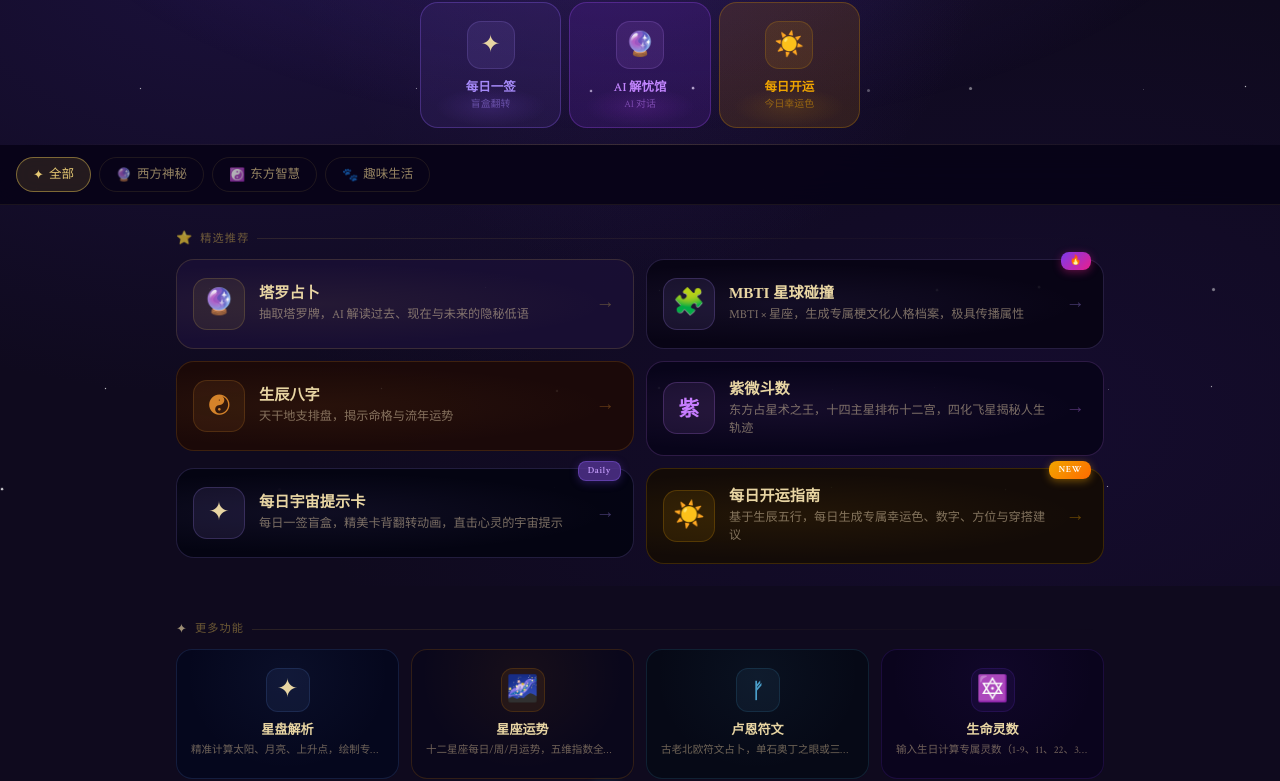
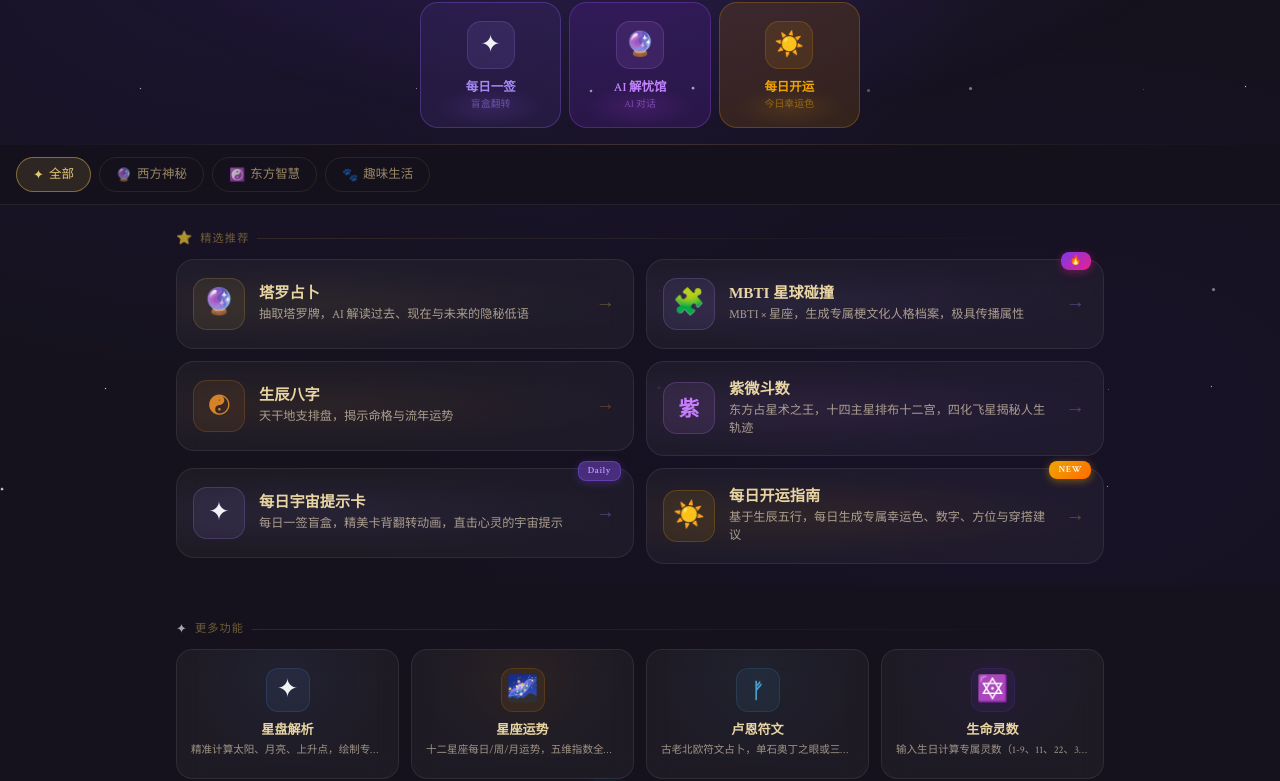
Before and after one commit to lymlililala/aiastrum, a Next.js app: page / in a window 1280 px wide. Shown: the part 214-995 px from the top of the page. Built offline with nearby package versions, Linux system fonts and the light colour scheme.

Commit message:
ui: 全站配色优化 — 护眼深灰紫背景 + Glassmorphism 卡片 + 提亮文字对比度

```diff
--- a/src/app/layout.tsx
+++ b/src/app/layout.tsx
@@ -89,7 +89,7 @@
             left: star.left,
             width: star.size,
             height: star.size,
-            opacity: 0.4,
+            opacity: 0.25,   /* 降低星点亮度，避免抢夺视线 */
             animation: `twinkle ${star.duration} ease-in-out ${star.delay} infinite`,
           }}
         />
--- a/src/app/page.tsx
+++ b/src/app/page.tsx
@@ -325,49 +325,35 @@
   featured?: boolean;
 };
 
+// 统一玻璃态底色（Glassmorphism）— 颜色只通过图标光晕体现
+const GLASS_BG = "rgba(255,255,255,0.04)";
+
 const MODULES: ModuleItem[] = [
   // 西方神秘学
-  // 🔮 塔罗 — 保留水晶球，神秘感强
-  { icon: "🔮", href: "/tarot",        titleKey: "tarotTitle",       descKey: "tarotDesc",         accentColor: "#c9a84c", bgColor: "rgba(26,16,53,0.85)",  category: "western",   featured: true },
-  // 🧩 MBTI — 保留拼图，个性鲜明
-  { icon: "🧩", href: "/mbti",         titleKey: "mbtiTitle",        descKey: "mbtiDesc",          accentColor: "#A78BFA", bgColor: "rgba(8,5,20,0.92)",    badge: "🔥", category: "western",   featured: true },
-  // ✦ 星盘 — 用六芒星替代白羊座符号，更神秘
-  { icon: "✦",  href: "/astro",        titleKey: "astroTitle",       descKey: "astroDesc",         accentColor: "#6495ED", bgColor: "rgba(5,8,30,0.92)",    category: "western" },
-  // 🌌 星座 — 星云图，宇宙感
-  { icon: "🌌", href: "/horoscope",    titleKey: "horoscopeTitle",   descKey: "horoscopeDesc",     accentColor: "#FF9800", bgColor: "rgba(10,8,28,0.92)",   category: "western" },
-  // ᚠ 卢恩 — 保留原始符文字符，最契合
-  { icon: "ᚠ",  href: "/rune",         titleKey: "runeTitle",        descKey: "runeDesc",          accentColor: "#4a9eca", bgColor: "rgba(6,10,22,0.92)",   category: "western" },
-  // 🔯 生命灵数 — 大卫之星替代数字键盘，神秘感强
-  { icon: "🔯", href: "/numerology",   titleKey: "numerologyTitle",  descKey: "numerologyDesc",    accentColor: "#7C3AED", bgColor: "rgba(10,5,30,0.92)",   category: "western" },
-  // 💫 星盘合盘 — 保留流星，爱情与星空
-  { icon: "💫", href: "/synastry",     titleKey: "synastryTitle",    descKey: "synastryDesc",      accentColor: "#E91E8C", bgColor: "rgba(10,5,22,0.95)",   category: "western" },
-  // 👁 赛博算命 — 全视之眼替代显微镜，神秘AI感
-  { icon: "👁", href: "/face-reading", titleKey: "faceTitle",        descKey: "faceDesc",          accentColor: "#00F5FF", bgColor: "rgba(2,0,20,0.95)",    badge: "HOT", category: "western" },
+  { icon: "🔮", href: "/tarot",        titleKey: "tarotTitle",       descKey: "tarotDesc",         accentColor: "#c9a84c", bgColor: GLASS_BG, category: "western",   featured: true },
+  { icon: "🧩", href: "/mbti",         titleKey: "mbtiTitle",        descKey: "mbtiDesc",          accentColor: "#A78BFA", bgColor: GLASS_BG, badge: "🔥", category: "western",   featured: true },
+  { icon: "✦",  href: "/astro",        titleKey: "astroTitle",       descKey: "astroDesc",         accentColor: "#6495ED", bgColor: GLASS_BG, category: "western" },
+  { icon: "🌌", href: "/horoscope",    titleKey: "horoscopeTitle",   descKey: "horoscopeDesc",     accentColor: "#FF9800", bgColor: GLASS_BG, category: "western" },
+  { icon: "ᚠ",  href: "/rune",         titleKey: "runeTitle",        descKey: "runeDesc",          accentColor: "#4a9eca", bgColor: GLASS_BG, category: "western" },
+  { icon: "🔯", href: "/numerology",   titleKey: "numerologyTitle",  descKey: "numerologyDesc",    accentColor: "#7C3AED", bgColor: GLASS_BG, category: "western" },
+  { icon: "💫", href: "/synastry",     titleKey: "synastryTitle",    descKey: "synastryDesc",      accentColor: "#E91E8C", bgColor: GLASS_BG, category: "western" },
+  { icon: "👁", href: "/face-reading", titleKey: "faceTitle",        descKey: "faceDesc",          accentColor: "#00F5FF", bgColor: GLASS_BG, badge: "HOT", category: "western" },
   // 东方智慧
-  // ☯ 八字 — 阴阳鱼，最契合
-  { icon: "☯",  href: "/bazi",         titleKey: "baziTitle",        descKey: "baziDesc",          accentColor: "#d4832a", bgColor: "rgba(30,10,5,0.85)",   category: "eastern",   featured: true },
-  // 紫 紫微 — 保留汉字，东方印章感
-  { icon: "紫", href: "/ziwei",        titleKey: "ziweiTitle",       descKey: "ziweiDesc",         accentColor: "#C77DFF", bgColor: "rgba(8,5,26,0.92)",    category: "eastern",   featured: true },
-  // 🌸 梅花心易 — 樱花替代空心小花，更精致
-  { icon: "🌸", href: "/meihua",       titleKey: "meihuaTitle",      descKey: "meihuaDesc",        accentColor: "#C04851", bgColor: "rgba(12,8,8,0.90)",    category: "eastern" },
-  // 奇 奇门 — 保留汉字，古籍印章感
-  { icon: "奇", href: "/qimen",        titleKey: "qimenTitle",       descKey: "qimenDesc",         accentColor: "#C9A84C", bgColor: "rgba(12,10,24,0.95)",  category: "eastern" },
-  // 💭 周公解梦 — 思绪云朵替代月亮（月亮已在 Hero 用过）
-  { icon: "💭", href: "/dream",        titleKey: "dreamTitle",       descKey: "dreamDesc",         accentColor: "#9b59ff", bgColor: "rgba(8,8,28,0.85)",    category: "eastern" },
-  // 🗓 老黄历 — 用带光晕的日历emoji替代📅（系统UI感重的那个）
-  { icon: "⏰", href: "/almanac",      titleKey: "almanacTitle",     descKey: "almanacDesc",       accentColor: "#C0392B", bgColor: "rgba(26,16,8,0.92)",   category: "eastern" },
-  // 🪬 灵签 — 护符/驱邪符号，神秘东方感
-  { icon: "🪬", href: "/lingqian",     titleKey: "lingqianTitle",    descKey: "lingqianDesc",      accentColor: "#8B5CF6", bgColor: "rgba(20,10,30,0.90)",  category: "eastern" },
-  // 🖌 墨韵起名 — 毛笔替代圆珠笔✍️，更有书法意境
-  { icon: "🖌", href: "/naming",       titleKey: "namingTitle",      descKey: "namingDesc",        accentColor: "#c9a84c", bgColor: "rgba(28,20,10,0.88)",  category: "eastern" },
-  // 卍 姓名五格 — 用吉祥符号替代汉堡菜单☰
-  { icon: "𝕎", href: "/wuge",         titleKey: "wugeTitle",        descKey: "wugeDesc",          accentColor: "#5a9a5a", bgColor: "rgba(8,18,10,0.85)",   category: "eastern" },
+  { icon: "☯",  href: "/bazi",         titleKey: "baziTitle",        descKey: "baziDesc",          accentColor: "#d4832a", bgColor: GLASS_BG, category: "eastern",   featured: true },
+  { icon: "紫", href: "/ziwei",        titleKey: "ziweiTitle",       descKey: "ziweiDesc",         accentColor: "#C77DFF", bgColor: GLASS_BG, category: "eastern",   featured: true },
+  { icon: "🌸", href: "/meihua",       titleKey: "meihuaTitle",      descKey: "meihuaDesc",        accentColor: "#C04851", bgColor: GLASS_BG, category: "eastern" },
+  { icon: "奇", href: "/qimen",        titleKey: "qimenTitle",       descKey: "qimenDesc",         accentColor: "#C9A84C", bgColor: GLASS_BG, category: "eastern" },
+  { icon: "💭", href: "/dream",        titleKey: "dreamTitle",       descKey: "dreamDesc",         accentColor: "#9b59ff", bgColor: GLASS_BG, category: "eastern" },
+  { icon: "⏰", href: "/almanac",      titleKey: "almanacTitle",     descKey: "almanacDesc",       accentColor: "#C0392B", bgColor: GLASS_BG, category: "eastern" },
+  { icon: "🪬", href: "/lingqian",     titleKey: "lingqianTitle",    descKey: "lingqianDesc",      accentColor: "#8B5CF6", bgColor: GLASS_BG, category: "eastern" },
+  { icon: "🖌", href: "/naming",       titleKey: "namingTitle",      descKey: "namingDesc",        accentColor: "#c9a84c", bgColor: GLASS_BG, category: "eastern" },
+  { icon: "𝕎", href: "/wuge",         titleKey: "wugeTitle",        descKey: "wugeDesc",          accentColor: "#5a9a5a", bgColor: GLASS_BG, category: "eastern" },
   // 趣味生活
-  { icon: "✦",  href: "/daily-card",   titleKey: "dailyCardTitle",   descKey: "dailyCardFullDesc", accentColor: "#a78bfa", bgColor: "rgba(5,5,18,0.95)",    badge: "Daily", category: "lifestyle", featured: true },
-  { icon: "☀️", href: "/daily-fortune",titleKey: "dailyFortuneTitle",descKey: "dailyFortuneDesc",  accentColor: "#f0a500", bgColor: "rgba(20,12,5,0.92)",   badge: "NEW",  category: "lifestyle", featured: true },
-  { icon: "🐾", href: "/pet-psychic",  titleKey: "petTitle",         descKey: "petDesc",           accentColor: "#5dc885", bgColor: "rgba(5,15,8,0.92)",    category: "lifestyle" },
-  { icon: "🔮", href: "/ai-mystic",    titleKey: "aiMysticTitle",    descKey: "aiMysticDesc",      accentColor: "#c084fc", bgColor: "rgba(6,4,18,0.95)",    badge: "AI",   category: "lifestyle" },
-  { icon: "💞", href: "/love",         titleKey: "loveTitle",        descKey: "loveDesc",          accentColor: "#b06aff", bgColor: "rgba(12,8,28,0.90)",   category: "lifestyle" },
+  { icon: "✦",  href: "/daily-card",   titleKey: "dailyCardTitle",   descKey: "dailyCardFullDesc", accentColor: "#a78bfa", bgColor: GLASS_BG, badge: "Daily", category: "lifestyle", featured: true },
+  { icon: "☀️", href: "/daily-fortune",titleKey: "dailyFortuneTitle",descKey: "dailyFortuneDesc",  accentColor: "#f0a500", bgColor: GLASS_BG, badge: "NEW",  category: "lifestyle", featured: true },
+  { icon: "🐾", href: "/pet-psychic",  titleKey: "petTitle",         descKey: "petDesc",           accentColor: "#5dc885", bgColor: GLASS_BG, category: "lifestyle" },
+  { icon: "🔮", href: "/ai-mystic",    titleKey: "aiMysticTitle",    descKey: "aiMysticDesc",      accentColor: "#c084fc", bgColor: GLASS_BG, badge: "AI",   category: "lifestyle" },
+  { icon: "💞", href: "/love",         titleKey: "loveTitle",        descKey: "loveDesc",          accentColor: "#b06aff", bgColor: GLASS_BG, category: "lifestyle" },
 ];
 
 // ───────────────────────────────────────────
@@ -417,9 +403,9 @@
       {/* ── HEADER ── */}
       <header style={{
         position: "sticky", top: 0, zIndex: 100,
-        background: "rgba(10,6,28,0.88)",
+        background: "rgba(21,18,29,0.90)",
         backdropFilter: "blur(20px)",
-        borderBottom: "1px solid rgba(201,168,76,0.1)",
+        borderBottom: "1px solid rgba(255,255,255,0.07)",
         padding: "0 20px",
         height: 56,
         display: "flex", alignItems: "center", justifyContent: "space-between", gap: 12,
@@ -572,8 +558,8 @@
       {/* ── TAB BAR ── */}
       <div style={{
         position: "sticky", top: 56, zIndex: 90,
-        background: "rgba(8,4,24,0.95)", backdropFilter: "blur(16px)",
-        borderBottom: "1px solid rgba(201,168,76,0.1)",
+        background: "rgba(21,18,29,0.96)", backdropFilter: "blur(16px)",
+        borderBottom: "1px solid rgba(255,255,255,0.07)",
         padding: "12px 16px", overflowX: "auto",
         display: "flex", gap: 8, scrollbarWidth: "none",
       }}>
@@ -759,11 +745,13 @@
         style={{
           borderRadius: 18, padding: "18px 16px",
           background: mod.bgColor,
-          border: `1px solid ${hovered ? mod.accentColor + "55" : mod.accentColor + "30"}`,
+          backdropFilter: "blur(12px)",
+          WebkitBackdropFilter: "blur(12px)",
+          border: `1px solid ${hovered ? mod.accentColor + "50" : "rgba(255,255,255,0.08)"}`,
           cursor: "pointer", position: "relative", overflow: "visible",
           transition: "transform 0.2s, box-shadow 0.2s, border-color 0.2s",
           transform: hovered ? "translateY(-2px)" : "translateY(0)",
-          boxShadow: hovered ? `0 8px 28px ${mod.accentColor}22` : "none",
+          boxShadow: hovered ? `0 8px 28px ${mod.accentColor}28` : "none",
         }}
       >
         {/* 背景光晕 */}
@@ -807,7 +795,7 @@
               marginBottom: 4, fontFamily: "serif", lineHeight: 1.2,
             }}>{title}</h3>
             <p style={{
-              fontSize: "0.76rem", color: "rgba(200,180,150,0.6)", lineHeight: 1.45,
+              fontSize: "0.76rem", color: "rgba(210,195,170,0.78)", lineHeight: 1.45,
               display: "-webkit-box", WebkitLineClamp: 2, WebkitBoxOrient: "vertical", overflow: "hidden",
             }}>{desc}</p>
           </div>
@@ -839,12 +827,14 @@
         style={{
           borderRadius: 16, padding: "18px 14px 16px",
           background: mod.bgColor,
-          border: `1px solid ${hovered ? mod.accentColor + "45" : mod.accentColor + "28"}`,
+          backdropFilter: "blur(12px)",
+          WebkitBackdropFilter: "blur(12px)",
+          border: `1px solid ${hovered ? mod.accentColor + "50" : "rgba(255,255,255,0.08)"}`,
           cursor: "pointer", position: "relative", overflow: "visible",
           minHeight: 130,
           transition: "transform 0.2s, box-shadow 0.2s, border-color 0.2s",
           transform: hovered ? "translateY(-2px)" : "translateY(0)",
-          boxShadow: hovered ? `0 6px 20px ${mod.accentColor}1E` : "none",
+          boxShadow: hovered ? `0 6px 20px ${mod.accentColor}28` : "none",
           /* 居中排版 */
           display: "flex", flexDirection: "column", alignItems: "center",
         }}
@@ -894,7 +884,7 @@
           }}>{title}</h3>
           {/* 描述居中，严格1行截断保证高度一致 */}
           <p style={{
-            fontSize: "0.66rem", color: "rgba(200,175,140,0.55)", lineHeight: 1.4,
+            fontSize: "0.66rem", color: "rgba(210,195,170,0.72)", lineHeight: 1.4,
             whiteSpace: "nowrap", overflow: "hidden", textOverflow: "ellipsis",
             margin: 0,
           }}>{desc}</p>
--- a/tailwind.config.ts
+++ b/tailwind.config.ts
@@ -18,8 +18,8 @@
           glow: "#f0e68c",
         },
         deep: {
-          purple: "#0f0a1e",
-          midnight: "#1a1035",
+          purple: "#15121D",   /* 深空灰紫，比纯黑更护眼 */
+          midnight: "#1c1828",
           cosmic: "#2d1b69",
           mystic: "#4a2c8a",
         },
@@ -65,7 +65,7 @@
       },
       backgroundImage: {
         "mystic-gradient":
-          "linear-gradient(135deg, #0f0a1e 0%, #2d1b69 50%, #0f0a1e 100%)",
+          "linear-gradient(135deg, #15121D 0%, #2d1b69 50%, #15121D 100%)",
         "gold-gradient":
           "linear-gradient(135deg, #c9a84c 0%, #8b6914 50%, #c9a84c 100%)",
       },
```
Also changed, not shown: src/styles/globals.css.
